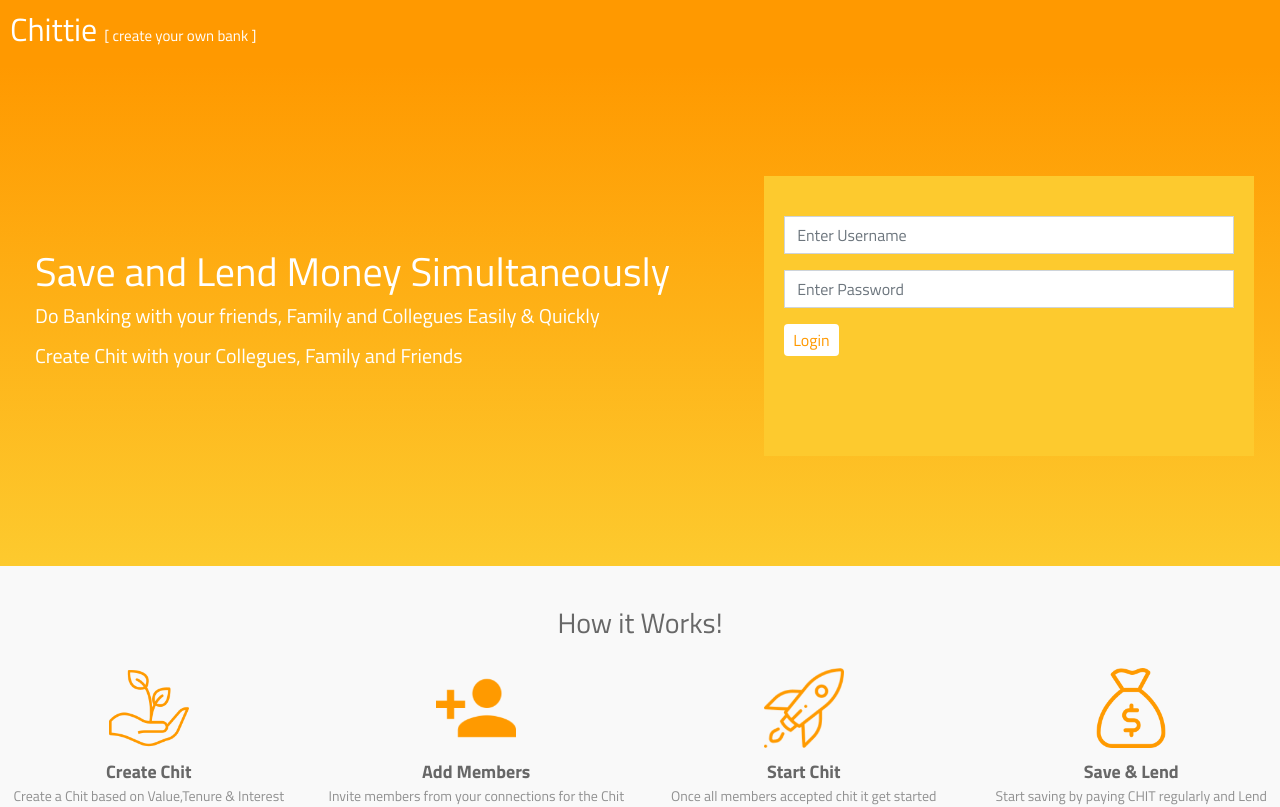
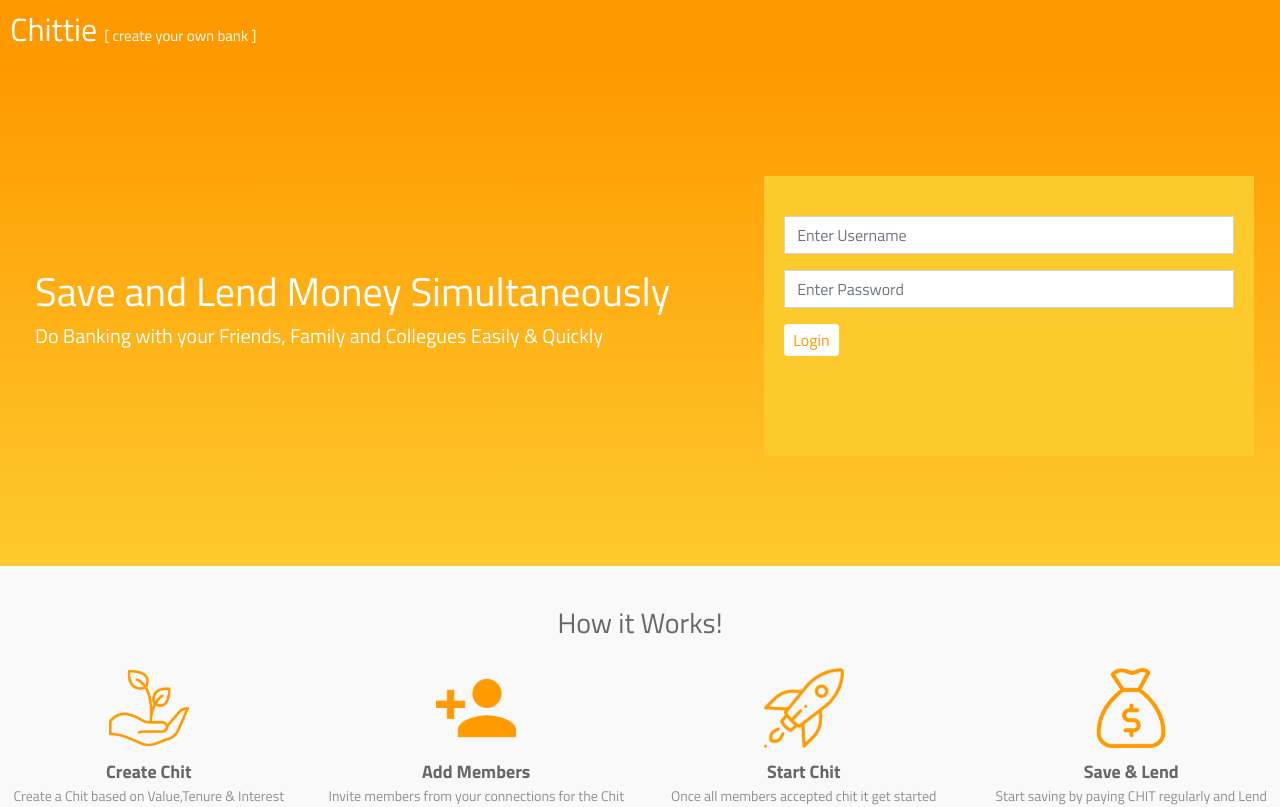
Before and after one commit to krishnanprasad/ChittieWeb, a React (Create React App) app: page / in a window 1280 px wide. Shown: the top 807 px of the page. Built offline with nearby package versions, Linux system fonts and the light colour scheme.

Commit message:
Login Change

```diff
--- a/src/Screens/LoginPage.js
+++ b/src/Screens/LoginPage.js
@@ -43,10 +43,7 @@ class LoginPage extends Component {
             <div className="col-md-7" style={{ marginTop: 'auto', marginBottom: 'auto', paddingLeft: '50px' }}>
               <h1 style={{ color: 'white' }}>Save and Lend Money Simultaneously</h1>
               <p>
-                <h5 style={{ color: 'white' }}>Do Banking with your friends, Family and Collegues  Easily & Quickly</h5>
-              </p>
-              <p>
-                <h5 style={{ color: 'white' }}>Create Chit with your Collegues, Family and Friends</h5>
+                <h5 style={{ color: 'white' }}>Do Banking with your Friends, Family and Collegues  Easily & Quickly</h5>
               </p>
             </div>
             <div className="col-md-5" style={{ marginTop: 'auto', marginBottom: 'auto' }}>
```
